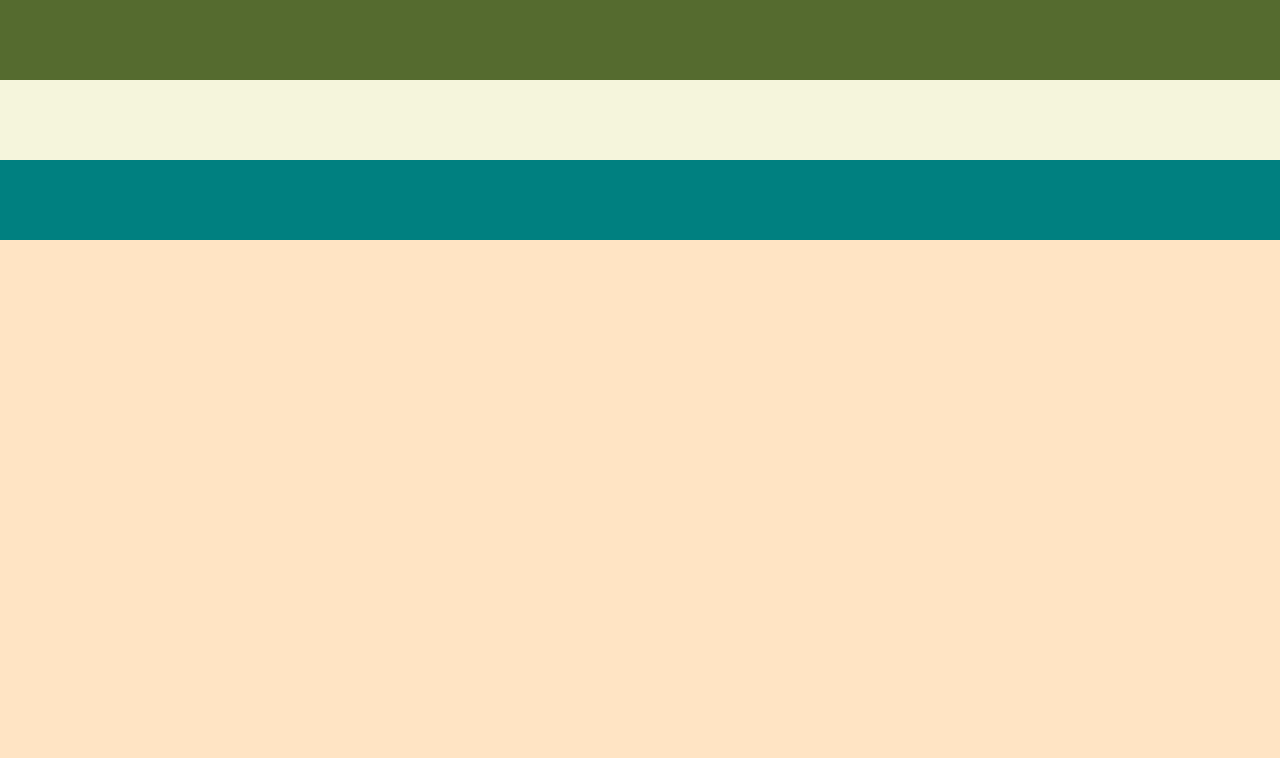
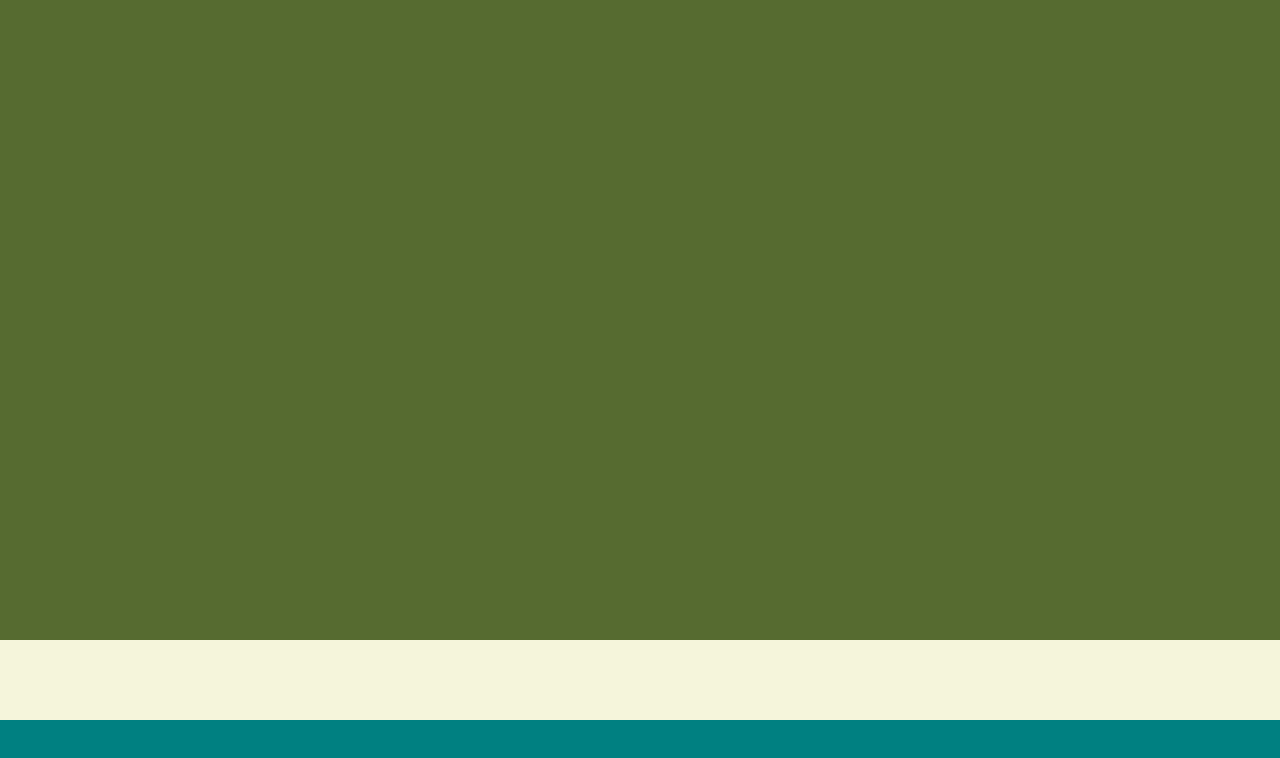
Before and after one commit to abdullahelsayed01093/portfolio, a plain HTML site: page index.html in a window 1280 px wide. Drawn offline with Linux system fonts and the light colour scheme.

Commit message:
main section

```diff
--- a/style.css
+++ b/style.css
@@ -11,7 +11,7 @@ margin: 0px;
 
 #hd {
     width: 100vw;
-    height: 10vh;
+    height: 80vh;
     background-color: darkolivegreen;
 
 }
```
